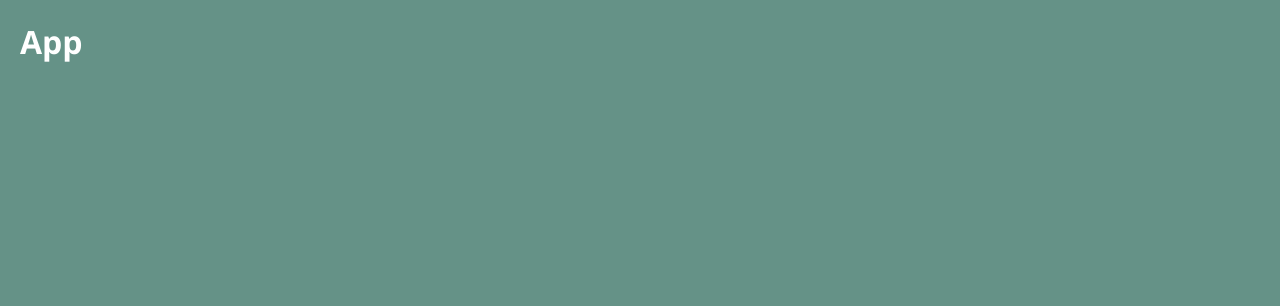
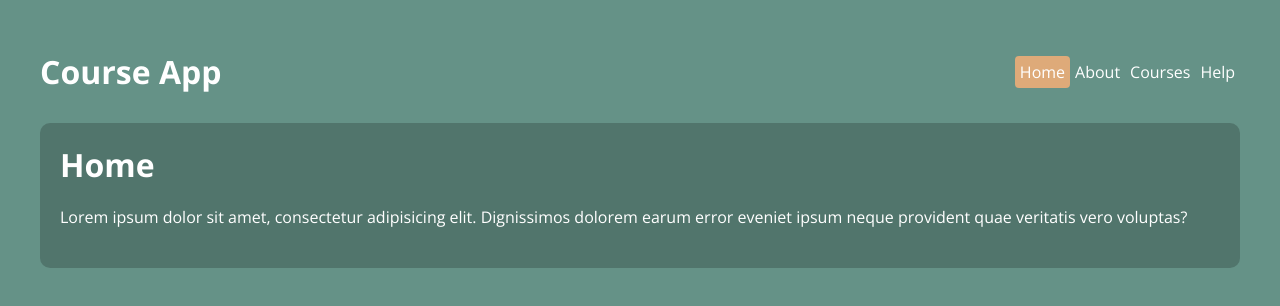
Before and after one commit to Mehmed6/react-mini-projects, a React app in the folder course-app/: page / in a window 1280 px wide. Shown: the top 306 px of the page. Built offline with nearby package versions, Linux system fonts and the light colour scheme; the HTML template or start-up script is replaced by a standard one; a web font is replaced by a local one.

Commit message:
Add routing with react-router and main layouts
Integrated react-router with a browser router and set up main and help layouts. Added routes for home, about, courses, contact, and FAQ pages, replacing the static App content.

```diff
--- a/course-app/src/App.jsx
+++ b/course-app/src/App.jsx
@@ -1,11 +1,37 @@
+import './App.css'
+import {createBrowserRouter, RouterProvider} from "react-router";
+import MainLayout from "./layouts/MainLayout.jsx";
+import HomePage from "./pages/HomePage.jsx";
+import AboutPage from "./pages/AboutPage.jsx";
+import ContactPage from "./pages/help/ContactPage.jsx";
+import CoursesPage from "./pages/CoursesPage.jsx";
+import HelpLayout from "./layouts/HelpLayput.jsx";
+import FaqPage from "./pages/help/FaqPage.jsx";
 
-import './App.css'
 
+const router = createBrowserRouter([
+    {
+        path: "/",
+        element: <MainLayout/>,
+        children: [
+            {index: true, element: <HomePage/>},
+            {path: "home", element: <HomePage/>},
+            {path: "about", element: <AboutPage/>},
+            {path: "courses", element: <CoursesPage/>},
+            {
+                path: "help",
+                element: <HelpLayout/>,
+                children: [
+                    {path: "contact", element: <ContactPage/>},
+                    {path: "faq", element: <FaqPage/>},
+                ]
+            }
+        ]
+    }
+])
 function App() {
 
-  return (
-      <h1>App</h1>
-  )
+  return <RouterProvider router={router} />
 }
 
 export default App
```
